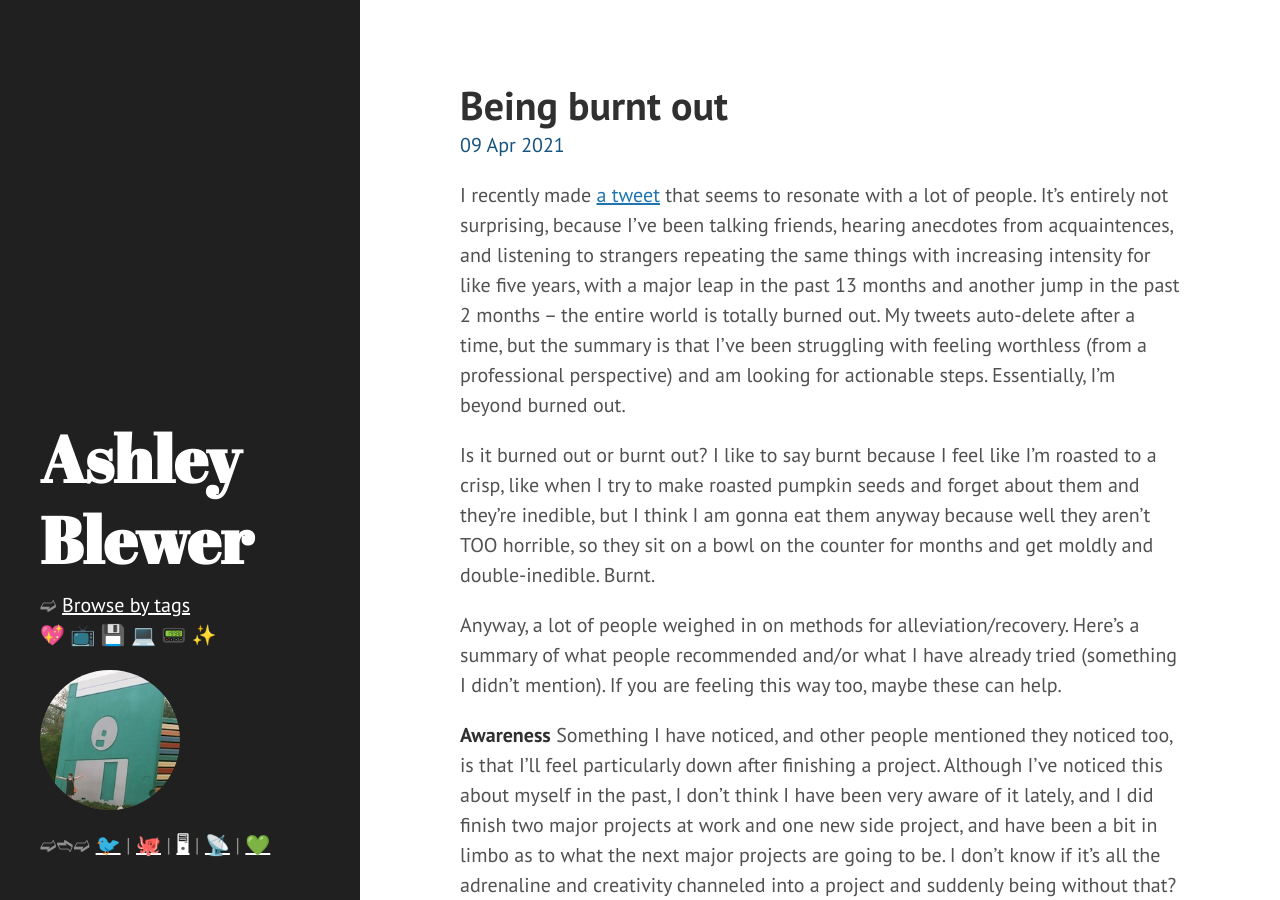
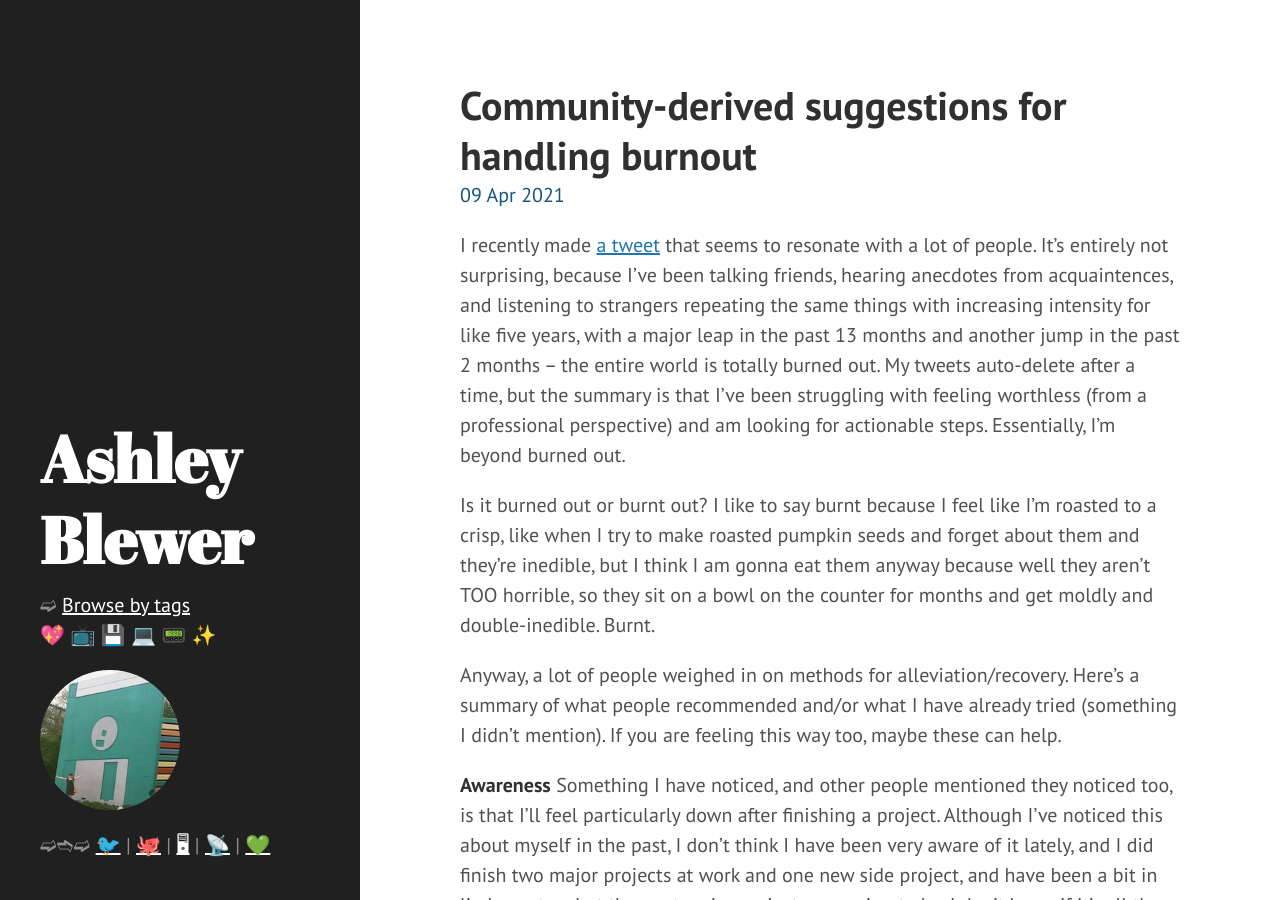
Before and after one commit to ablwr/ablwr.github.io, a Jekyll site: the page built from _posts/2021-04-09-being-burnt-out.md, in a window 1280 px wide and 900 px high. Built offline with Jekyll 4.4.1, drawn with Linux system fonts in a browser that asks for light colours.

Commit message:
Change title

```diff
--- a/_posts/2021-04-09-being-burnt-out.md
+++ b/_posts/2021-04-09-being-burnt-out.md
@@ -1,6 +1,6 @@
 ---
 layout: post
-title: "Being burnt out"
+title: "Community-derived suggestions for handling burnout"
 date: 2021-04-09 09:00:00 -0500
 tags: [personal]
 ---
```
